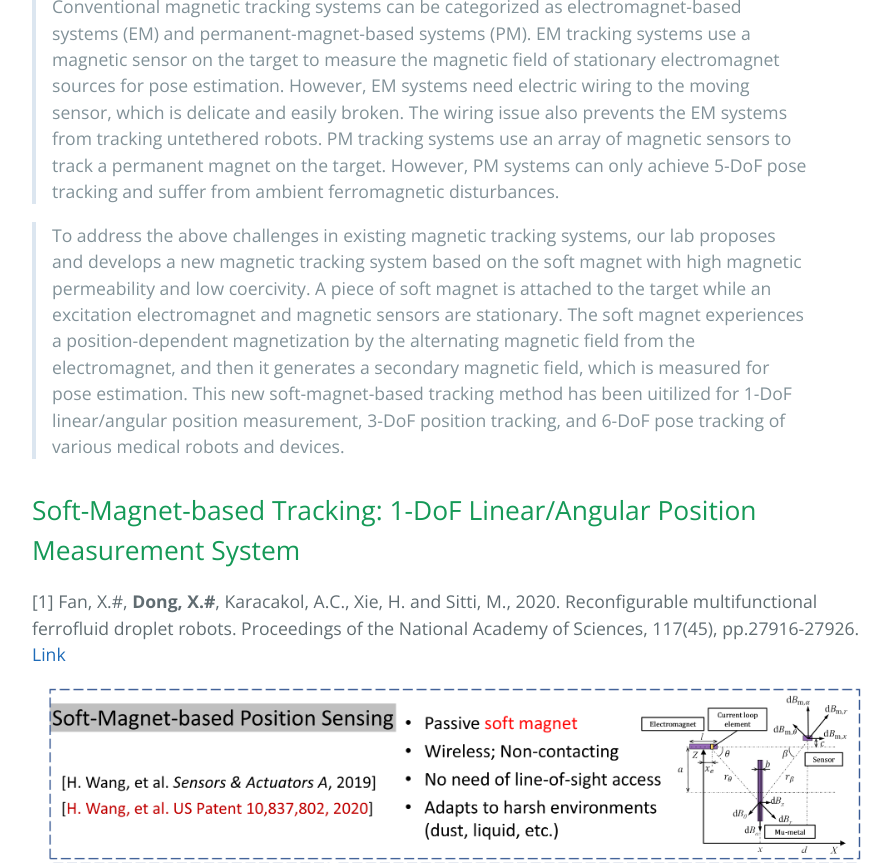
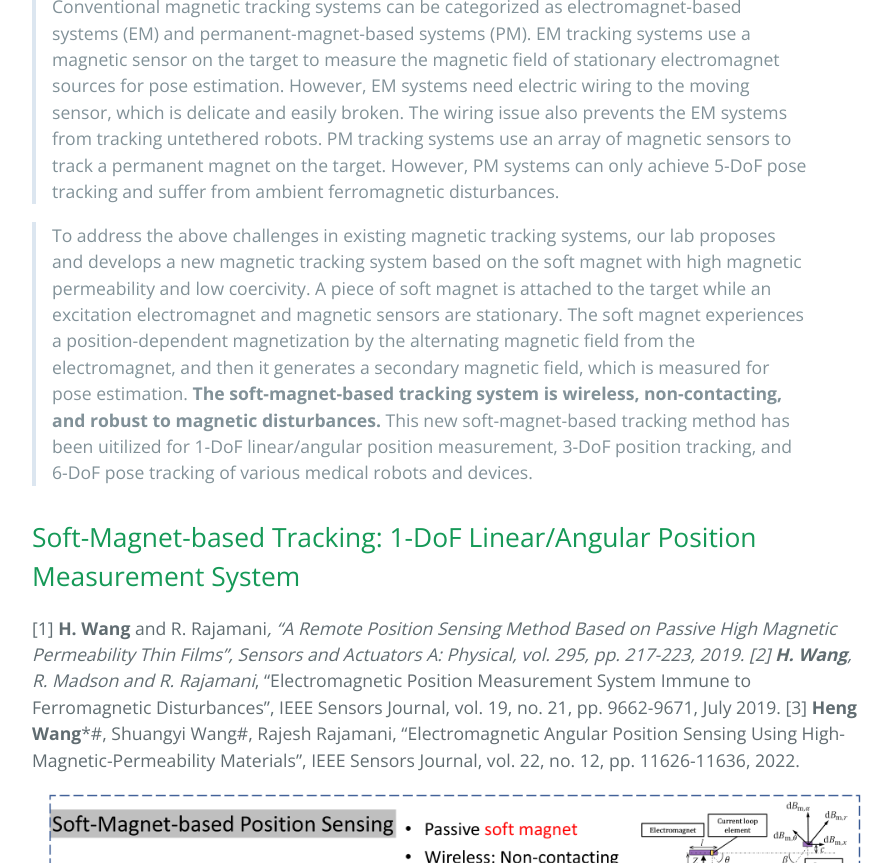
Before and after one commit to MagRoboticsLab/MagRoboticsLab.github.io, a Jekyll site: the page built from research.md, in a window 1280 px wide and 900 px high, scrolled down 2310 px, cut to the strip 37-900 px from the top of the window. Shown: the whole strip, without its empty margins (192-1084 px from the left). Built offline with Jekyll 4.4.1, drawn with Linux system fonts in a browser that asks for light colours; the repository's description, which GitHub fills in, is left out.

Commit message:
Update research.md

```diff
--- a/research.md
+++ b/research.md
@@ -31,10 +31,12 @@ The research of our Lab is focused on the following areas:
 
 > Conventional magnetic tracking systems can be categorized as electromagnet-based systems (EM) and permanent-magnet-based systems (PM). EM tracking systems use a magnetic sensor on the target to measure the magnetic field of stationary electromagnet sources for pose estimation. However, EM systems need electric wiring to the moving sensor, which is delicate and easily broken. The wiring issue also prevents the EM systems from tracking untethered robots. PM tracking systems use an array of magnetic sensors to track a permanent magnet on the target. However, PM systems can only achieve 5-DoF pose tracking and suffer from ambient ferromagnetic disturbances.
 
-> To address the above challenges in existing magnetic tracking systems, our lab proposes and develops a new magnetic tracking system based on the soft magnet with high magnetic permeability and low coercivity. A piece of soft magnet is attached to the target while an excitation electromagnet and magnetic sensors are stationary. The soft magnet experiences a position-dependent magnetization by the alternating magnetic field from the electromagnet, and then it generates a secondary magnetic field, which is measured for pose estimation. This new soft-magnet-based tracking method has been uitilized for 1-DoF linear/angular position measurement, 3-DoF position tracking, and 6-DoF pose tracking of various medical robots and devices.
+> To address the above challenges in existing magnetic tracking systems, our lab proposes and develops a new magnetic tracking system based on the soft magnet with high magnetic permeability and low coercivity. A piece of soft magnet is attached to the target while an excitation electromagnet and magnetic sensors are stationary. The soft magnet experiences a position-dependent magnetization by the alternating magnetic field from the electromagnet, and then it generates a secondary magnetic field, which is measured for pose estimation. **The soft-magnet-based tracking system is wireless, non-contacting, and robust to magnetic disturbances.** This new soft-magnet-based tracking method has been uitilized for 1-DoF linear/angular position measurement, 3-DoF position tracking, and 6-DoF pose tracking of various medical robots and devices.
 
 ## Soft-Magnet-based Tracking: 1-DoF Linear/Angular Position Measurement System
-[1] Fan, X.#, **Dong, X.#**, Karacakol, A.C., Xie, H. and Sitti, M., 2020. Reconfigurable multifunctional ferrofluid droplet robots. Proceedings of the National Academy of Sciences, 117(45), pp.27916-27926. [Link](https://www.pnas.org/content/117/45/27916.short)
+[1] **H. Wang** and R. Rajamani*, “A Remote Position Sensing Method Based on Passive High Magnetic Permeability Thin Films”, Sensors and Actuators A: Physical, vol. 295, pp. 217-223, 2019.
+[2] **H. Wang**, R. Madson and R. Rajamani*, “Electromagnetic Position Measurement System Immune to Ferromagnetic Disturbances”, IEEE Sensors Journal, vol. 19, no. 21, pp. 9662-9671, July 2019.
+[3] **Heng Wang***#, Shuangyi Wang#, Rajesh Rajamani, “Electromagnetic Angular Position Sensing Using High-Magnetic-Permeability Materials”, IEEE Sensors Journal, vol. 22, no. 12, pp. 11626-11636, 2022.
 
 ![1-DoF position sensing](soft-magnet tracking_1D.png)
 > The soft-magnet-based position sensing principle is utilized to develop linear position measurement systems for linear industrial actuators and angular position measurement systems for rotational mechanical joints.
```
